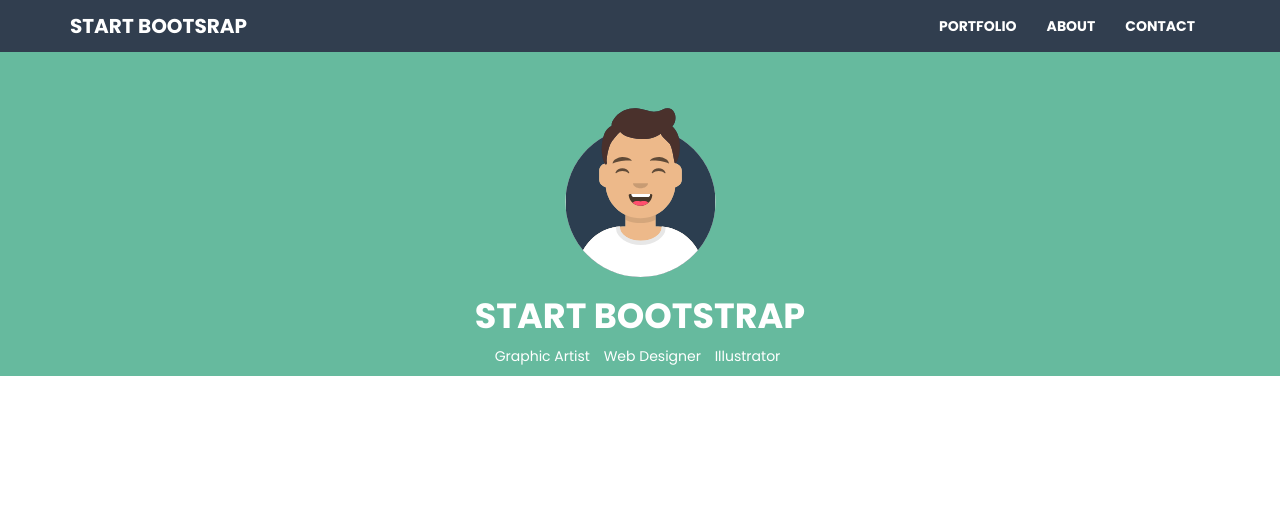
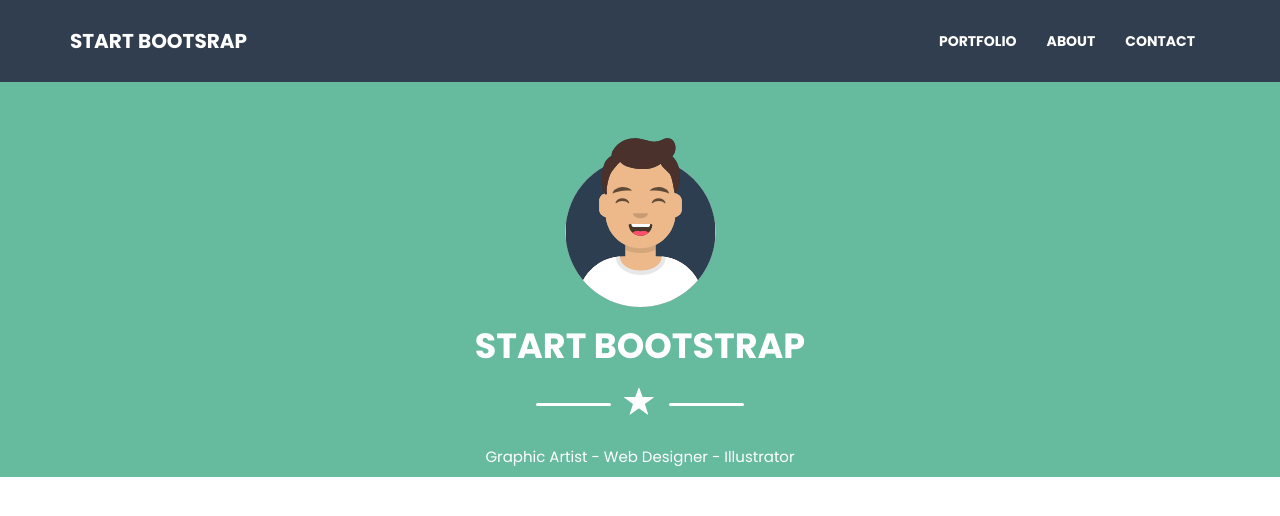
Before and after one commit to marco-tuzza/html-css-bootstrap-freelancer, a plain HTML site: page index.html in a window 1280 px wide. Drawn offline with nearby package versions, Linux system fonts and the light colour scheme.

Commit message:
Struttura completata

```diff
--- a/index.html
+++ b/index.html
@@ -49,18 +49,18 @@
                         <img class="img-responsive" src="img/avatar.svg" alt="">
                     </div>
                 </div>
-                <div class="row text-center text-uppercase">
+                <div class="row text-center text-uppercase col-xs-10 col-lg-10 col-lg-offset-1 col-xs-offset-1">
                     <h2 class="start-main">Start Bootstrap</h2>
                 </div>
-                <div class="row">
-
+                <div class="star col-lg-12 text-center">
+                    <div class="">
+                        <div class="line"></div>
+                        <span class="glyphicon glyphicon-star"aria-hidden="true"></span>
+                        <div class="line"></div>
+                    </div>
                 </div>
-                <div class="row">
-                    <ul class="list-inline text-center main">
-                        <li>Graphic Artist</li>
-                        <li>Web Designer</li>
-                        <li>Illustrator</li>
-                    </ul>
+                <div class="row col-lg-10 col-lg-offset-1 final text-center">
+                    <p> Graphic Artist - Web Designer - Illustrator</p>
                 </div>
             </div>
         </main>
--- a/style.css
+++ b/style.css
@@ -7,6 +7,7 @@
     border-color: #313e4f;
     border-radius: 0px;
     margin-bottom: 0px;
+    padding: 15px;
 }
 
 .navbar-default .navbar-toggle .icon-bar {
@@ -42,3 +43,28 @@ main {
 .list-inline li{
     color: white;
 }
+
+.star {
+    margin-bottom: 20px;
+}
+
+.glyphicon {
+    color: white;
+    font-size: 30px;
+    padding: 10px 10px;
+}
+
+.line {
+    display: inline-block;
+    background-color: white;
+    width: 75px;
+    height: 3px;
+    border-radius: 15px;
+    padding-top: 0px;
+    margin-bottom: 10px;
+}
+
+p {
+    color: white;
+    font-size: 15px;
+}
```
